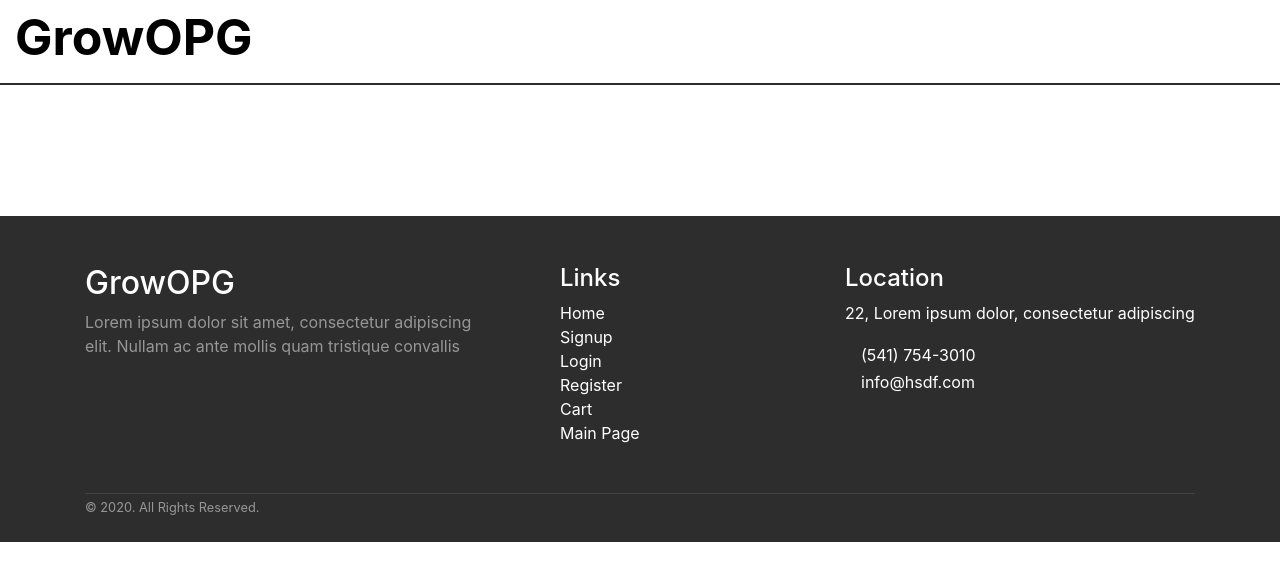
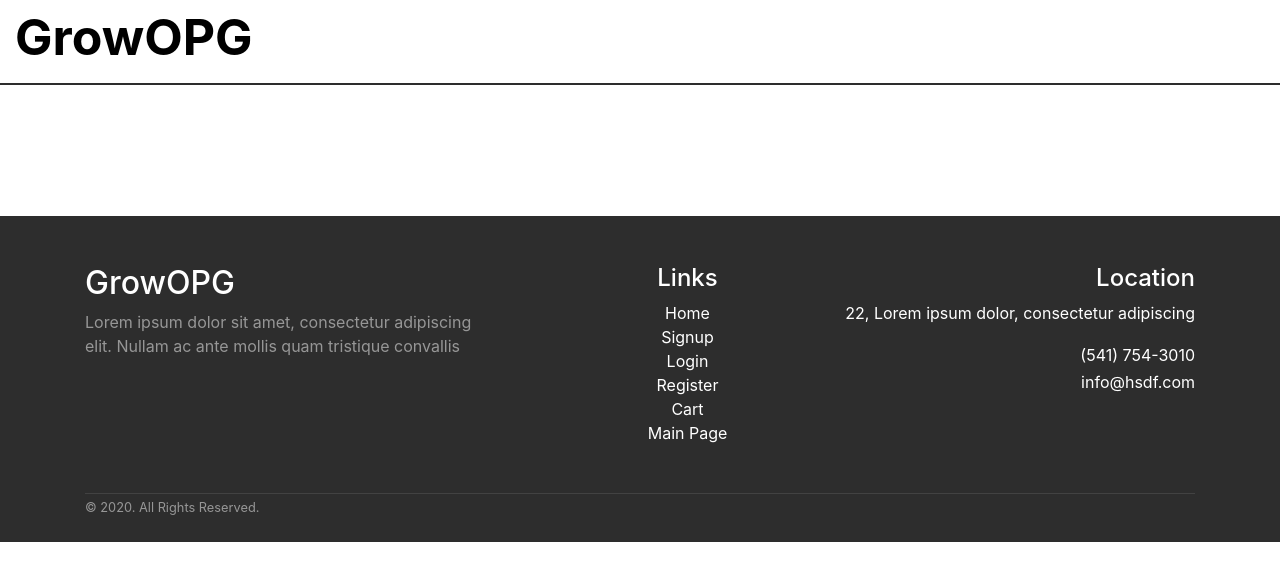
Before and after one commit to GrowOPG/GrowOPG, a Vue app: page /cart in a window 1280 px wide. Shown: the top 580 px of the page. Built offline with nearby package versions, Linux system fonts and the light colour scheme.

Commit message:
Text alignment changed
Text in left column aligned left, middle is centered and right column aligned right

```diff
--- a/src/components/Footer.vue
+++ b/src/components/Footer.vue
@@ -2,12 +2,12 @@
     <div class="mt-5 pt-5 pb-2 footer">
     <div class="container">
     <div class="row">
-        <div class="col-lg-5 col-xs-12 about-company">
+        <div class="col-lg-5 col-xs-12 text-left about-company">
         <h2>GrowOPG</h2>
         <p class="pr-5 text-white-50">Lorem ipsum dolor sit amet, consectetur adipiscing elit. Nullam ac ante mollis quam tristique convallis </p>
         <p><a href="#"><i class="fa fa-facebook-square mr-1"></i></a><a href="#"><i class="fa fa-linkedin-square"></i></a></p>
         </div>
-        <div class="col-lg-3 col-xs-12 links">
+        <div class="col-lg-3 col-xs-12 text-center links">
         <h4 class="mt-lg-0 mt-sm-3">Links</h4>
             <ul class="m-0 p-0">
             <li><router-link to="/">Home</router-link></li>
@@ -18,7 +18,7 @@
             <li><router-link to="/main_page">Main Page</router-link></li>
             </ul>
         </div>
-        <div class="col-lg-4 col-xs-12 location">
+        <div class="col-lg-4 col-xs-12 text-right location">
         <h4 class="mt-lg-0 mt-sm-4">Location</h4>
         <p>22, Lorem ipsum dolor, consectetur adipiscing</p>
         <p class="mb-0"><i class="fa fa-phone mr-3"></i>(541) 754-3010</p>
```
